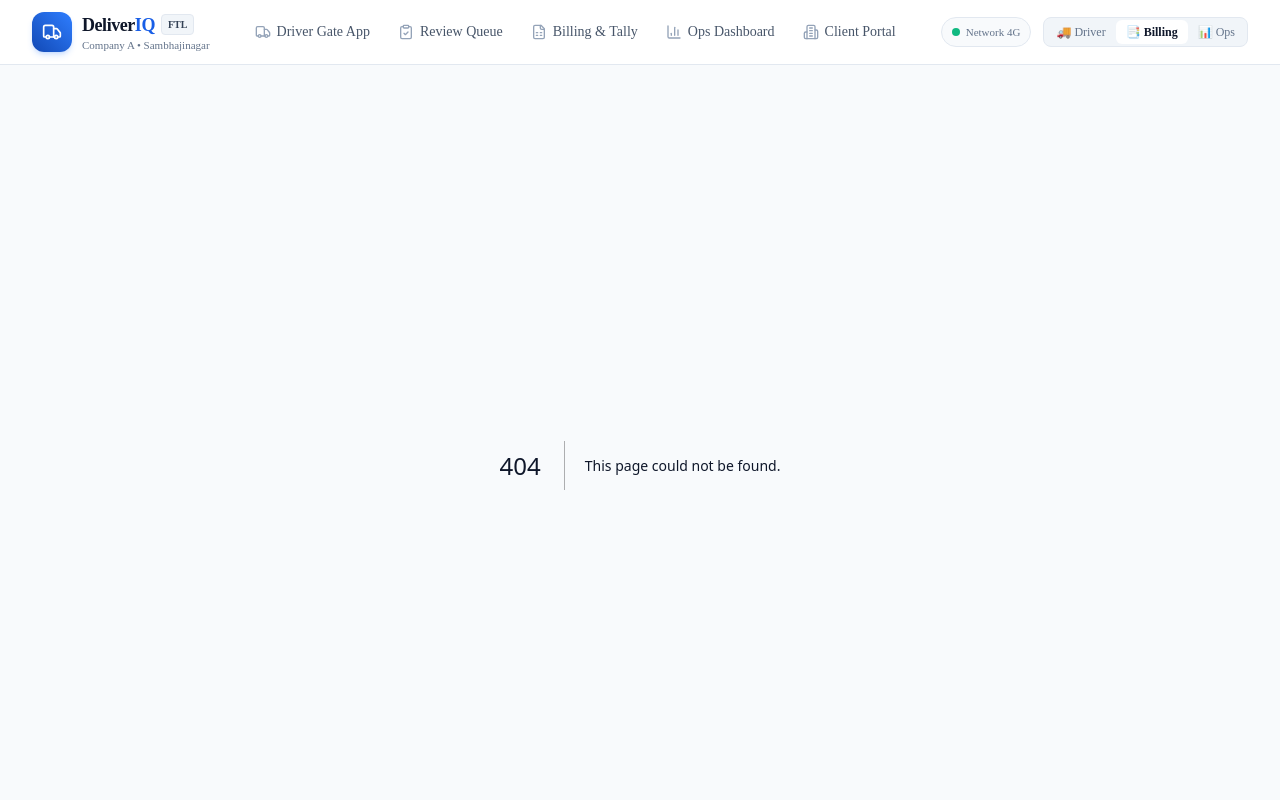
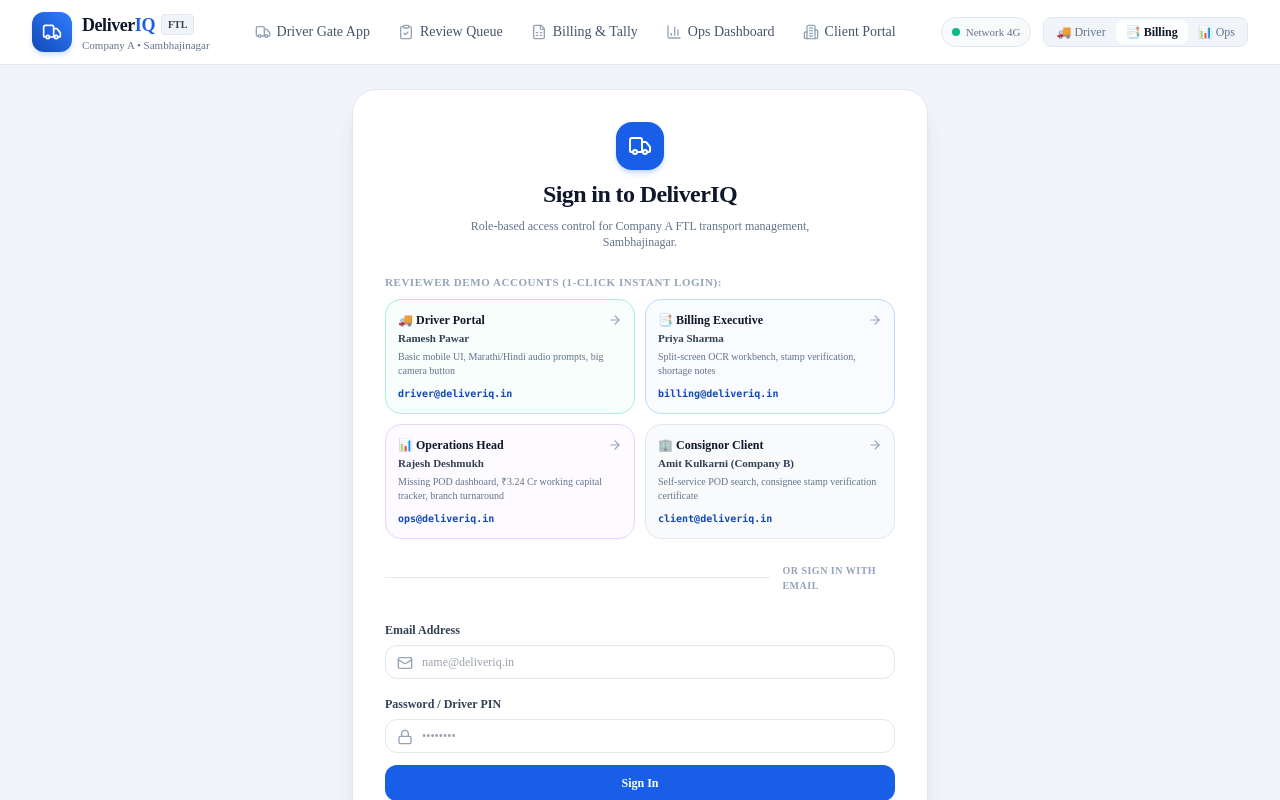
Before and after one commit to rohitt2008/DeliverIQ, a Next.js app: page /login in a window 1280 px wide. Before the commit this address had no page. Shown: the top 800 px of the page. Built offline with nearby package versions, Linux system fonts and the light colour scheme.

Commit message:
add login and role switcher page

```diff
--- /dev/null
+++ b/src/app/login/page.tsx
@@ -0,0 +1,179 @@
+'use client';
+
+import React, { useState } from 'react';
+import { useRouter } from 'next/navigation';
+import { Truck, ShieldCheck, UserCheck, ArrowRight, CheckCircle2, Lock, Mail } from 'lucide-react';
+
+export default function LoginPage() {
+  const router = useRouter();
+  const [email, setEmail] = useState('');
+  const [password, setPassword] = useState('');
+  const [loading, setLoading] = useState(false);
+
+  const demoAccounts = [
+    {
+      role: 'DRIVER',
+      title: '🚚 Driver Portal',
+      name: 'Ramesh Pawar',
+      email: 'driver@deliveriq.in',
+      hint: 'Basic mobile UI, Marathi/Hindi audio prompts, big camera button',
+      target: '/driver',
+      color: 'border-emerald-200 hover:border-emerald-500 bg-emerald-50/40',
+    },
+    {
+      role: 'BILLING_EXECUTIVE',
+      title: '📑 Billing Executive',
+      name: 'Priya Sharma',
+      email: 'billing@deliveriq.in',
+      hint: 'Split-screen OCR workbench, stamp verification, shortage notes',
+      target: '/review',
+      color: 'border-blue-200 hover:border-blue-500 bg-blue-50/40',
+    },
+    {
+      role: 'OPERATIONS_HEAD',
+      title: '📊 Operations Head',
+      name: 'Rajesh Deshmukh',
+      email: 'ops@deliveriq.in',
+      hint: 'Missing POD dashboard, ₹3.24 Cr working capital tracker, branch turnaround',
+      target: '/dashboard',
+      color: 'border-purple-200 hover:border-purple-500 bg-purple-50/40',
+    },
+    {
+      role: 'CLIENT_VIEWER',
+      title: '🏢 Consignor Client',
+      name: 'Amit Kulkarni (Company B)',
+      email: 'client@deliveriq.in',
+      hint: 'Self-service POD search, consignee stamp verification certificate',
+      target: '/client-portal',
+      color: 'border-slate-200 hover:border-slate-400 bg-slate-50',
+    },
+  ];
+
+  const handleDemoLogin = (account: typeof demoAccounts[0]) => {
+    setEmail(account.email);
+    setPassword('deliveriq2026');
+    setLoading(true);
+    setTimeout(() => {
+      router.push(account.target);
+    }, 400);
+  };
+
+  const handleCustomLogin = (e: React.FormEvent) => {
+    e.preventDefault();
+    setLoading(true);
+    setTimeout(() => {
+      if (email.includes('driver')) {
+        router.push('/driver');
+      } else if (email.includes('ops')) {
+        router.push('/dashboard');
+      } else if (email.includes('client')) {
+        router.push('/client-portal');
+      } else {
+        router.push('/review');
+      }
+    }, 400);
+  };
+
+  return (
+    <div className="min-h-screen bg-slate-100 flex items-center justify-center p-4 sm:p-6">
+      <div className="max-w-xl w-full bg-white rounded-3xl border border-slate-200 shadow-xl overflow-hidden p-6 sm:p-8 space-y-6">
+        {/* Header */}
+        <div className="text-center space-y-2">
+          <div className="w-12 h-12 rounded-2xl bg-brand-600 text-white flex items-center justify-center mx-auto shadow-md shadow-brand-600/20">
+            <Truck className="w-6 h-6 text-white" />
+          </div>
+          <h1 className="text-2xl font-black text-slate-900 tracking-tight">Sign in to DeliverIQ</h1>
+          <p className="text-xs text-slate-500 max-w-sm mx-auto">
+            Role-based access control for Company A FTL transport management, Sambhajinagar.
+          </p>
+        </div>
+
+        {/* 1-Click Demo Reviewer Role Switcher */}
+        <div className="space-y-2">
+          <span className="text-[11px] font-bold text-slate-400 uppercase tracking-wider block">
+            Reviewer Demo Accounts (1-Click Instant Login):
+          </span>
+          <div className="grid grid-cols-1 sm:grid-cols-2 gap-2.5">
+            {demoAccounts.map((account) => (
+              <button
+                key={account.role}
+                onClick={() => handleDemoLogin(account)}
+                className={`p-3 rounded-2xl border text-left transition flex flex-col justify-between space-y-2 ${account.color} group`}
+              >
+                <div>
+                  <div className="flex items-center justify-between">
+                    <span className="font-bold text-xs text-slate-900">{account.title}</span>
+                    <ArrowRight className="w-3.5 h-3.5 text-slate-400 group-hover:translate-x-1 transition-transform" />
+                  </div>
+                  <p className="text-[11px] font-semibold text-slate-700 mt-0.5">{account.name}</p>
+                  <p className="text-[10px] text-slate-500 mt-1 leading-snug">{account.hint}</p>
+                </div>
+                <span className="text-[10px] font-mono text-brand-700 font-bold">
+                  {account.email}
+                </span>
+              </button>
+            ))}
+          </div>
+        </div>
+
+        {/* Traditional Form Divider */}
+        <div className="relative flex items-center justify-center">
+          <div className="border-t border-slate-200 w-full" />
+          <span className="bg-white px-3 text-[10px] text-slate-400 font-bold uppercase tracking-wider">
+            Or Sign in with Email
+          </span>
+        </div>
+
+        {/* Custom Form */}
+        <form onSubmit={handleCustomLogin} className="space-y-3">
+          <div className="space-y-1">
+            <label className="text-xs font-semibold text-slate-700">Email Address</label>
+            <div className="relative">
+              <Mail className="w-4 h-4 text-slate-400 absolute left-3 top-2.5" />
+              <input
+                type="email"
+                required
+                value={email}
+                onChange={(e) => setEmail(e.target.value)}
+                placeholder="name@deliveriq.in"
+                className="w-full pl-9 pr-3 py-2 text-xs rounded-xl border border-slate-200 focus:outline-none focus:ring-2 focus:ring-brand-500"
+              />
+            </div>
+          </div>
+
+          <div className="space-y-1">
+            <label className="text-xs font-semibold text-slate-700">Password / Driver PIN</label>
+            <div className="relative">
+              <Lock className="w-4 h-4 text-slate-400 absolute left-3 top-2.5" />
+              <input
+                type="password"
+                required
+                value={password}
+                onChange={(e) => setPassword(e.target.value)}
+                placeholder="••••••••"
+                className="w-full pl-9 pr-3 py-2 text-xs rounded-xl border border-slate-200 focus:outline-none focus:ring-2 focus:ring-brand-500"
+              />
+            </div>
+          </div>
+
+          <button
+            type="submit"
+            disabled={loading}
+            className="w-full py-2.5 rounded-xl bg-brand-600 hover:bg-brand-700 text-white font-bold text-xs shadow-sm transition flex items-center justify-center gap-2"
+          >
+            <span>{loading ? 'Authenticating...' : 'Sign In'}</span>
+          </button>
+        </form>
+
+        {/* Security badge */}
+        <div className="pt-2 border-t border-slate-100 flex items-center justify-between text-[11px] text-slate-400">
+          <span className="flex items-center gap-1">
+            <ShieldCheck className="w-3.5 h-3.5 text-emerald-600" />
+            <span>DPDP Act 2023 Compliant Session</span>
+          </span>
+          <span>v1.0 FTL Build</span>
+        </div>
+      </div>
+    </div>
+  );
+}
```
